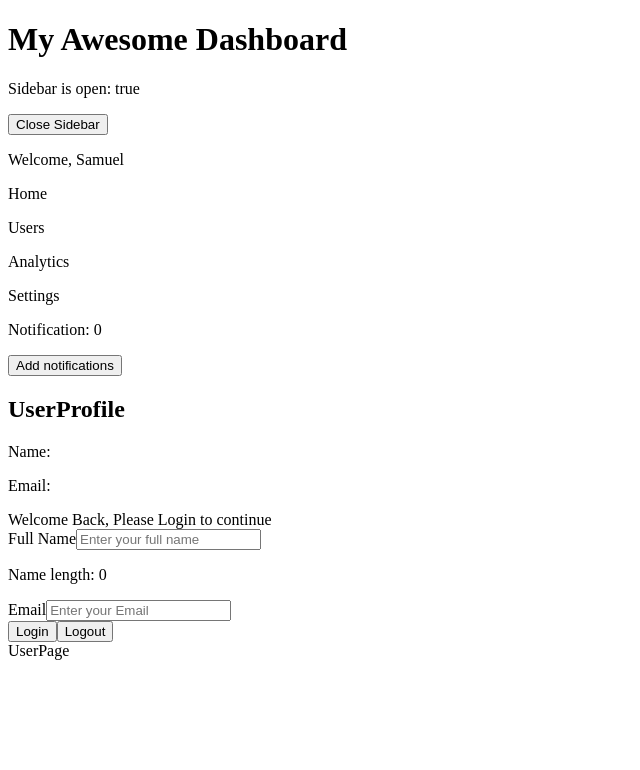
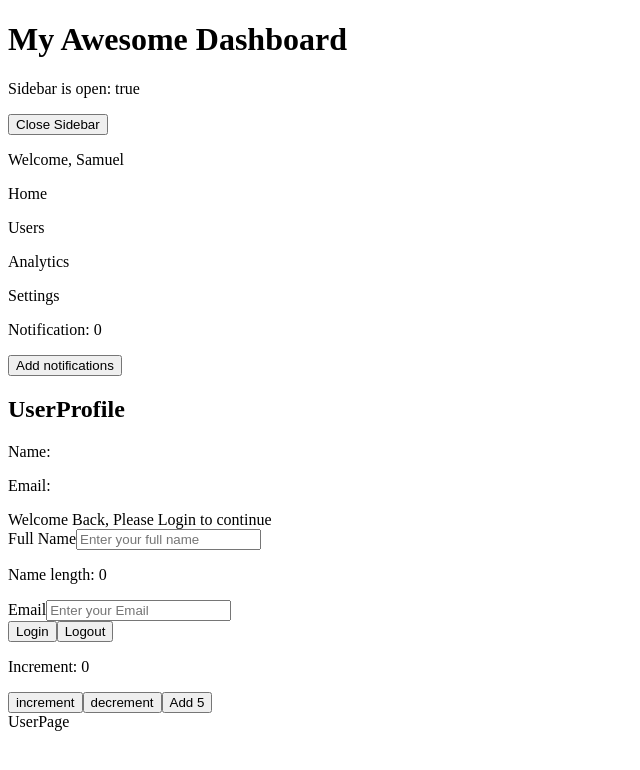
Before and after one commit to Sammycode332/Dashboard, a React (Vite) app in the folder Dashboard/: page / in a window 1280 px wide. Shown: the top 770 px of the page, without its empty margins (0-640 px from the left). Built offline with nearby package versions, Linux system fonts and the light colour scheme.

Commit message:
feat: implement useReducer for counter functionality in Login component

```diff
--- a/Dashboard/src/components/Login.tsx
+++ b/Dashboard/src/components/Login.tsx
@@ -1,4 +1,4 @@
-import React, { useState,useEffect,useMemo,useCallback} from 'react'
+import React, { useState,useEffect,useMemo,useCallback,useReducer} from 'react'
 import { useDispatch } from 'react-redux'
 import { logoutUser, setUser } from '../redux/user/userSlice'
 const Login = () => {
@@ -6,6 +6,36 @@ const Login = () => {
     const [email,setEmail] = useState('')
     const [error,setError]  = useState('')
 
+    type CounterState = {
+        count: number
+    }
+   type CounterAction =
+  | { type: "increment" }
+  | { type: "decrement" }
+  | { type: "add"; payload: number }
+    const initialState = {
+        count:0
+    } //igf you using a reducer then use the inital state object is for all stateyou will hold
+
+    const reducer = (state: CounterState,action:CounterAction)=>{
+        if(action.type === "increment"){
+            return{
+                count: state.count + 1
+            }
+        }
+        if(action.type === "decrement"){
+            return{
+                count: state.count-1
+            }
+        }
+        if(action.type === "add"){
+            return{
+                count: state.count + action.payload
+            }
+        }
+        return state
+    }
+    const [state,reducerDispatch] = useReducer(reducer,initialState)
     useEffect(()=>{
         document.title = `Welcome ${name}`
         console.log(`name is ${name}`)
@@ -84,6 +114,20 @@ const Login = () => {
                 </div>
                 <button type = "submit">Login</button>
                 <button type = "button" onClick={handleLogout}>Logout</button>
+                <p>Increment: {state.count}</p>
+                <button type = "button" onClick = {()=>reducerDispatch({
+                    type: 'increment',
+
+                    })}>increment</button>
+                <button type = "button" onClick = {()=>reducerDispatch({
+                    type: 'decrement',
+
+                    })}>decrement</button>
+                <button type = "button" onClick = {()=>reducerDispatch({
+                    type: 'add',
+                    payload:5
+
+                })}>Add 5</button>
             </form>
         </div>
     </div>
```
